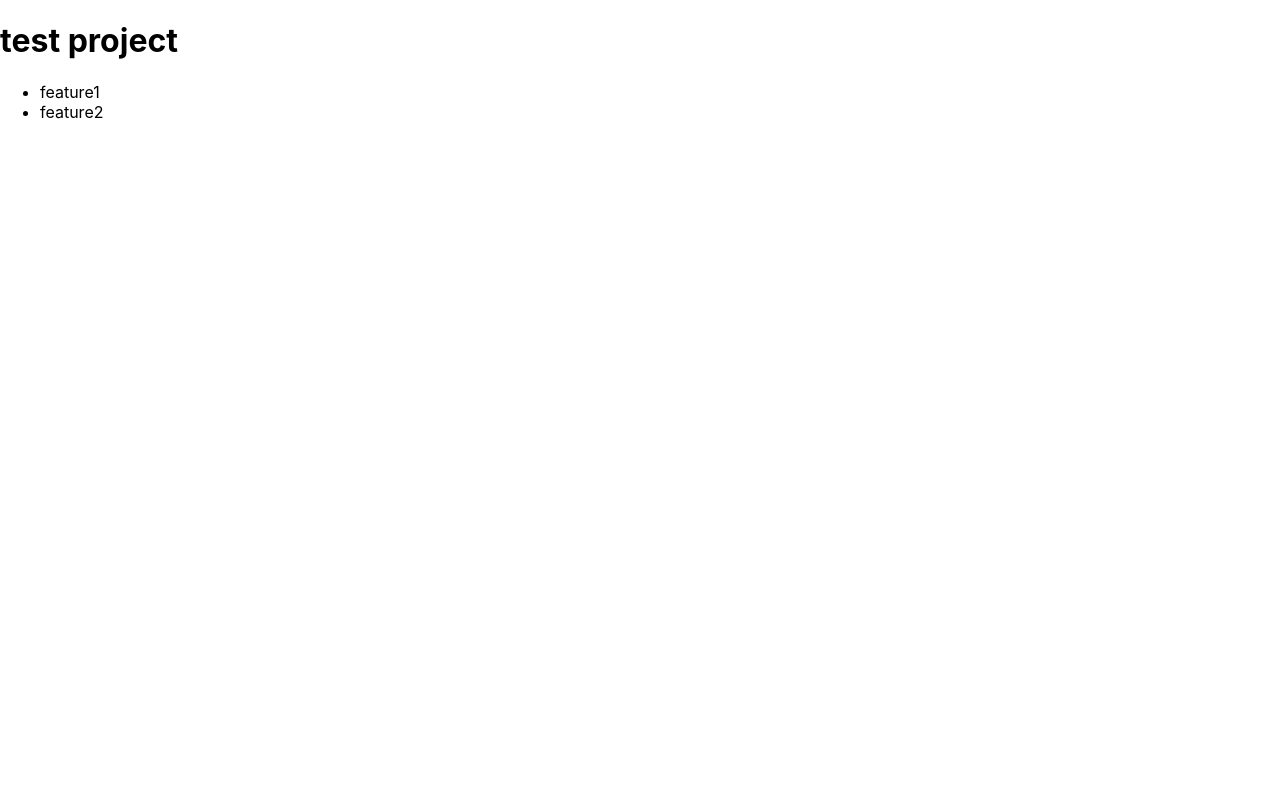
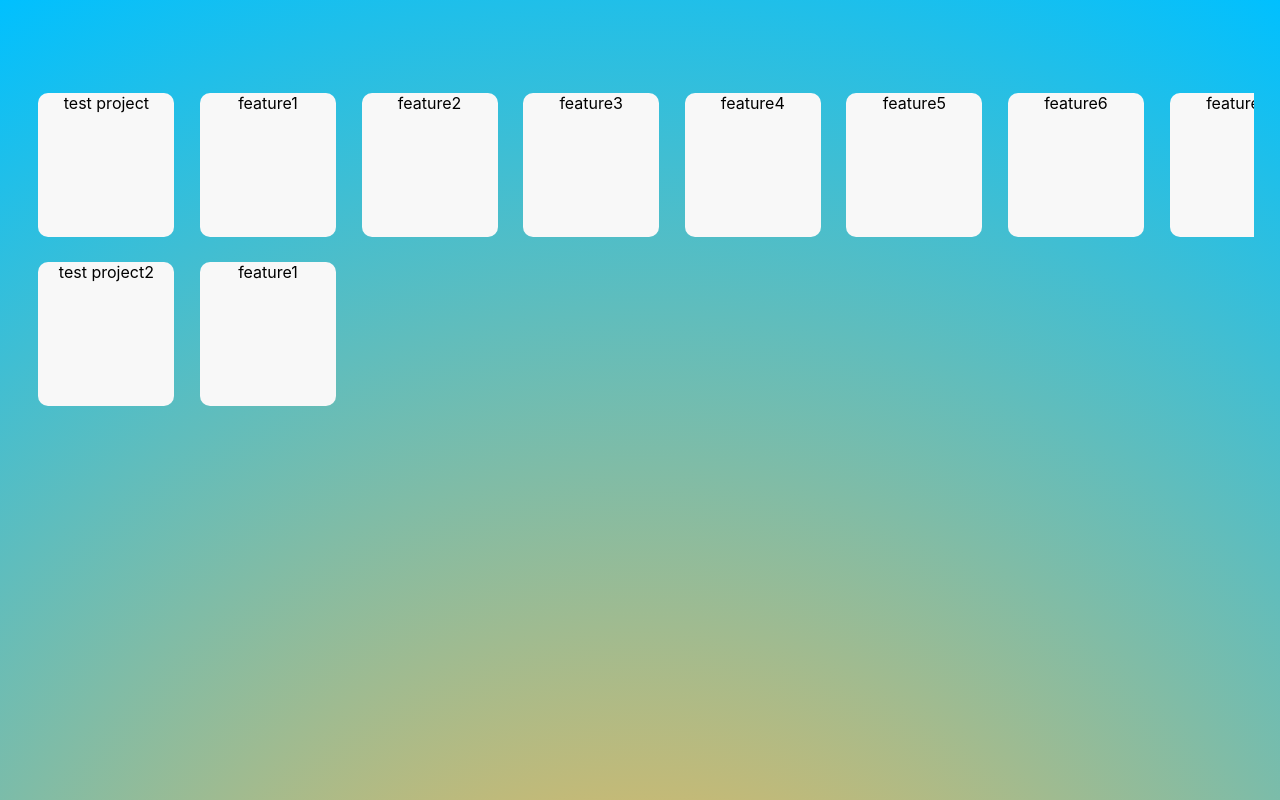
Before and after one commit to tootboi/React-ProjectManager, a React (Create React App) app: page / in a window 1280 px wide. Built offline with nearby package versions, Linux system fonts and the light colour scheme.

Commit message:
completed basic design of the app

```diff
--- a/src/App.js
+++ b/src/App.js
@@ -1,12 +1,12 @@
 import React from 'react';
-import ProjectDetails from './components/ProjectDetails';
+import ProjectList from './components/ProjectList';
 import ProjectContextProvider from './contexts/ProjectContext';
 
 function App() {
   return (
       <div className="App">
         <ProjectContextProvider>
-          <ProjectDetails/>
+          <ProjectList/>
         </ProjectContextProvider>
       </div>
   );
--- a/src/components/FeatureDetails.js
+++ b/src/components/FeatureDetails.js
@@ -2,9 +2,7 @@ import React, { useContext } from 'react';
 
 const FeatureDetails = ({feature}) => {
     return (
-        <li>
-            <div className="feature"> {feature.feature} </div>
-        </li>
+        <div className="feature">{feature.feature}</div>
     );
 }
 
--- a/src/components/FeatureList.js
+++ /dev/null
@@ -1,16 +0,0 @@
-import React, { useContext } from 'react';
-import FeatureDetails from './FeatureDetails';
-
-const FeatureList = ({features}) => {
-    return (
-        <div className="featureList">
-            <ul>
-                {features.map(feature => {
-                    return (<FeatureDetails feature={feature} key={feature.id} />)
-                })}
-            </ul>
-        </div>
-    );
-}
-
-export default FeatureList;
--- a/src/components/ProjectDetails.js
+++ b/src/components/ProjectDetails.js
@@ -1,14 +1,14 @@
 import React, { useContext } from 'react';
 import { ProjectContext } from '../contexts/ProjectContext';
-import FeatureList from './FeatureList';
+import FeatureDetails from './FeatureDetails';
 
-const ProjectDetails = () => {
-    const {project} = useContext(ProjectContext);
-    console.log(project)
+const ProjectDetails = ({project}) => {
     return (
         <div className="projectDetail">
-            <h1>{project.title}</h1>
-            <FeatureList features={project.features}/>
+            <div className='projectTitle'>{project.title}</div>
+            {project.features.map(feature => {
+                    return (<FeatureDetails feature={feature} key={feature.id} />)
+                })}
         </div>
     );
 }
--- /dev/null
+++ b/src/components/ProjectList.js
@@ -0,0 +1,18 @@
+import React, { useContext } from 'react';
+import { ProjectContext } from '../contexts/ProjectContext';
+import ProjectDetails from './ProjectDetails';
+
+const ProjectList = () => {
+    const {projects} = useContext(ProjectContext);
+    return projects.length ? (
+        <div className="projectList">
+                {projects.map(project => {
+                    return (<ProjectDetails project={project} key={project.id}/>)
+                })}
+        </div>
+    ) : (
+        <div className="empty">No projects</div>
+    );
+}
+
+export default ProjectList;
--- a/src/contexts/ProjectContext.js
+++ b/src/contexts/ProjectContext.js
@@ -4,14 +4,25 @@ import { projectReducer } from '../reducers/projectReducer';
 export const ProjectContext = createContext();
 
 const ProjectContextProvider = (props) => {
-    const [project, dispath] = useReducer(projectReducer,
+    const [projects, dispath] = useReducer(projectReducer, [
         {title: 'test project', features: [
             {feature: 'feature1', id: 'unique1-1'},
-            {feature: 'feature2', id: 'unique1-2'}
-        ], id: 'unique1'}
-    );
+            {feature: 'feature2', id: 'unique1-2'},
+            {feature: 'feature3', id: 'unique1-3'},
+            {feature: 'feature4', id: 'unique1-4'},
+            {feature: 'feature5', id: 'unique1-5'},
+            {feature: 'feature6', id: 'unique1-6'},
+            {feature: 'feature7', id: 'unique1-7'},
+            {feature: 'feature8', id: 'unique1-8'},
+            {feature: 'feature9', id: 'unique1-9'},
+            {feature: 'feature10', id: 'unique1-10'},
+        ], id: 'unique1'},
+        {title: 'test project2', features: [
+            {feature: 'feature1', id: 'unique2-1'}
+        ], id: 'unique2'},
+    ]);
     return (
-        <ProjectContext.Provider value={{project, dispath}}>
+        <ProjectContext.Provider value={{projects, dispath}}>
             { props.children }
         </ProjectContext.Provider>
     );
--- a/src/index.css
+++ b/src/index.css
@@ -1,3 +1,10 @@
+html {
+  height: 100%;
+  width: 100%;
+  background: rgb(255,184,78);
+  background: radial-gradient(circle at 50% 150%, rgba(255,184,78,1) 8%, rgba(0,192,255,1) 100%);
+}
+
 body {
   margin: 0;
   font-family: -apple-system, BlinkMacSystemFont, 'Segoe UI', 'Roboto', 'Oxygen',
@@ -7,7 +14,28 @@ body {
   -moz-osx-font-smoothing: grayscale;
 }
 
-code {
-  font-family: source-code-pro, Menlo, Monaco, Consolas, 'Courier New',
-    monospace;
+.projectList {
+  margin: 10vh 2vw;
 }
+
+.projectDetail {
+  white-space: nowrap;
+  overflow-x: scroll;
+  scrollbar-width: none;
+}
+
+.projectDetail::-webkit-scrollbar {
+  display: none;
+}
+
+.projectDetail div {
+  display: inline-block;
+  margin: 1vw;
+  background-color: #f8f8f8;
+  height: 18vh;
+  width: 17vh;
+  border-radius: 10px;
+  overflow-wrap: break-word;
+  align-items: center;
+  text-align: center;
+}
```
